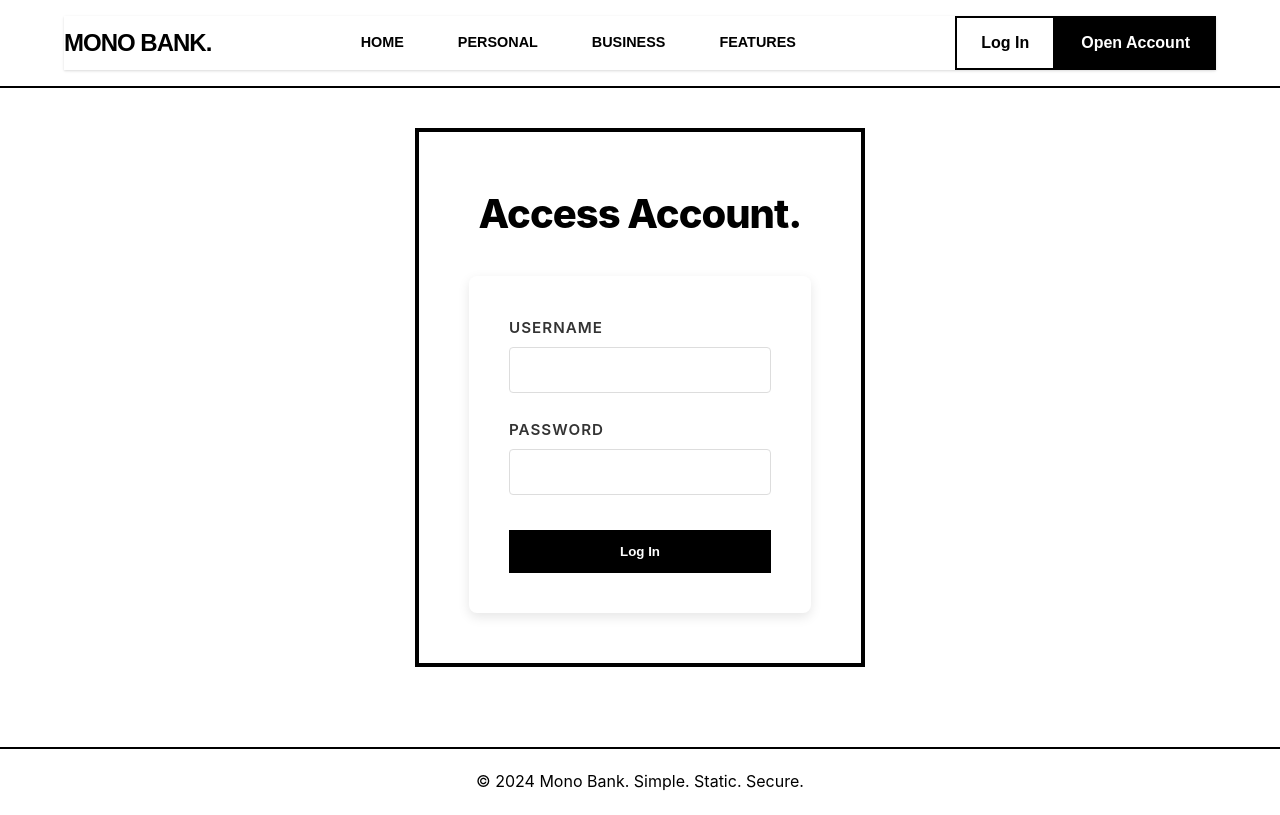
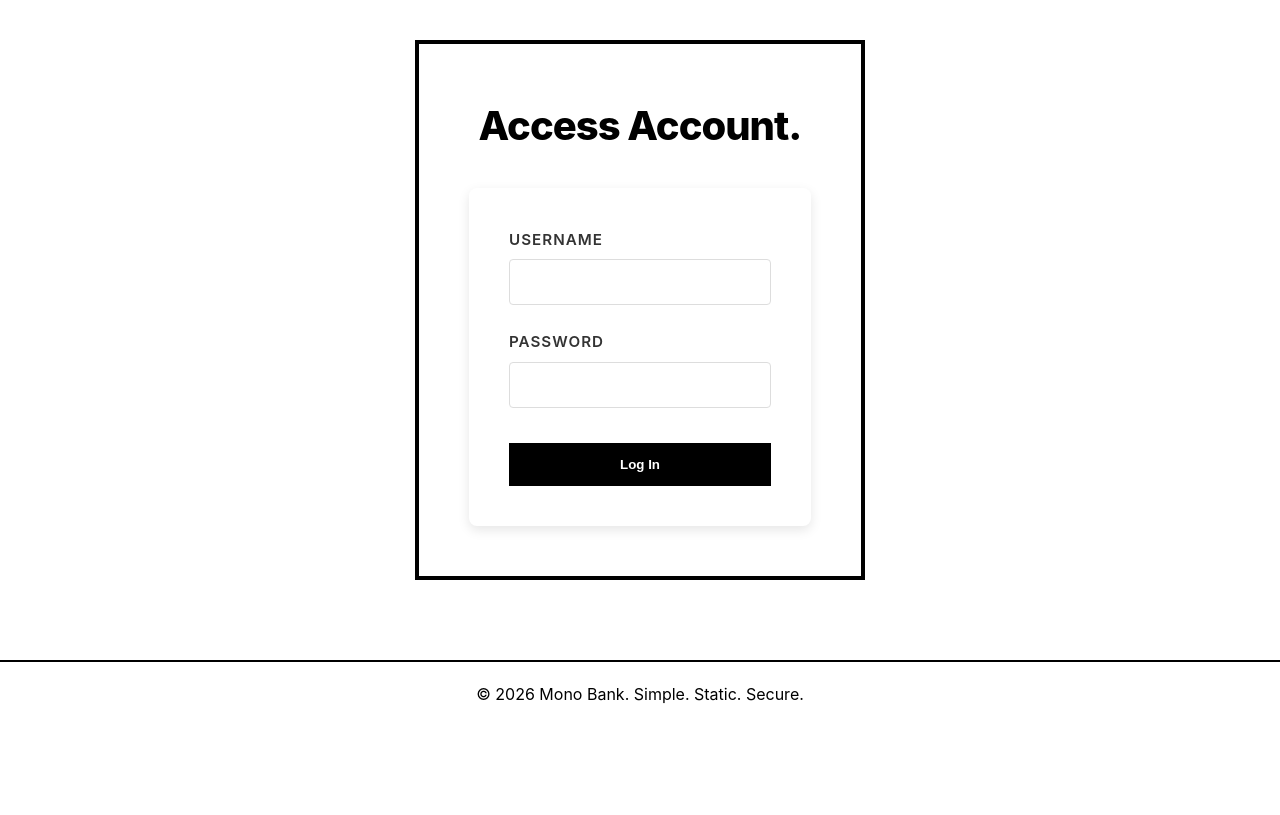
Before and after one commit to lynx7843/Banking-Site, a React (Vite) app in the folder frontend/: page / in a window 1280 px wide. Built offline with nearby package versions, Linux system fonts and the light colour scheme.

Commit message:
login page draft

```diff
--- a/frontend/src/App.jsx
+++ b/frontend/src/App.jsx
@@ -13,7 +13,9 @@ function App() {
 
   return (
     <div className="App">
-      <Navbar setPage={setCurrentPage} />
+      {currentPage !== 'login' && currentPage !== 'register' && (
+        <Navbar setPage={setCurrentPage} />
+      )}
 
       {currentPage === 'home' && (
         <>
@@ -23,7 +25,7 @@ function App() {
       )}
 
       {currentPage === 'login' && (
-        <Login />
+        <Login setPage={setCurrentPage} />
       )}
 
       {/* Conditionally render the new Register page */}
@@ -32,7 +34,7 @@ function App() {
       )}
 
       <footer style={{borderTop: '2px solid #000', padding: '20px', textAlign: 'center', marginTop: '40px'}}>
-          <p>© 2024 Mono Bank. Simple. Static. Secure.</p>
+          <p>© 2026 Mono Bank. Simple. Static. Secure.</p>
       </footer>
     </div>
   );
--- a/frontend/src/Login.jsx
+++ b/frontend/src/Login.jsx
@@ -1,7 +1,7 @@
 // Login.js
 import React from 'react';
 
-function Login() {
+function Login({ setPage }) {
   return (
     <section className="login-section container">
       <div className="login-card">
@@ -19,7 +19,11 @@ function Login() {
           </div>
 
           {/* type="button" ensures it doesn't submit or refresh the page */}
-          <button type="button" className="btn btn-primary login-btn">
+          <button
+            type="button"
+            className="btn btn-primary login-btn"
+            onClick={() => setPage('home')}
+          >
             Log In
           </button>
         </form>
```
